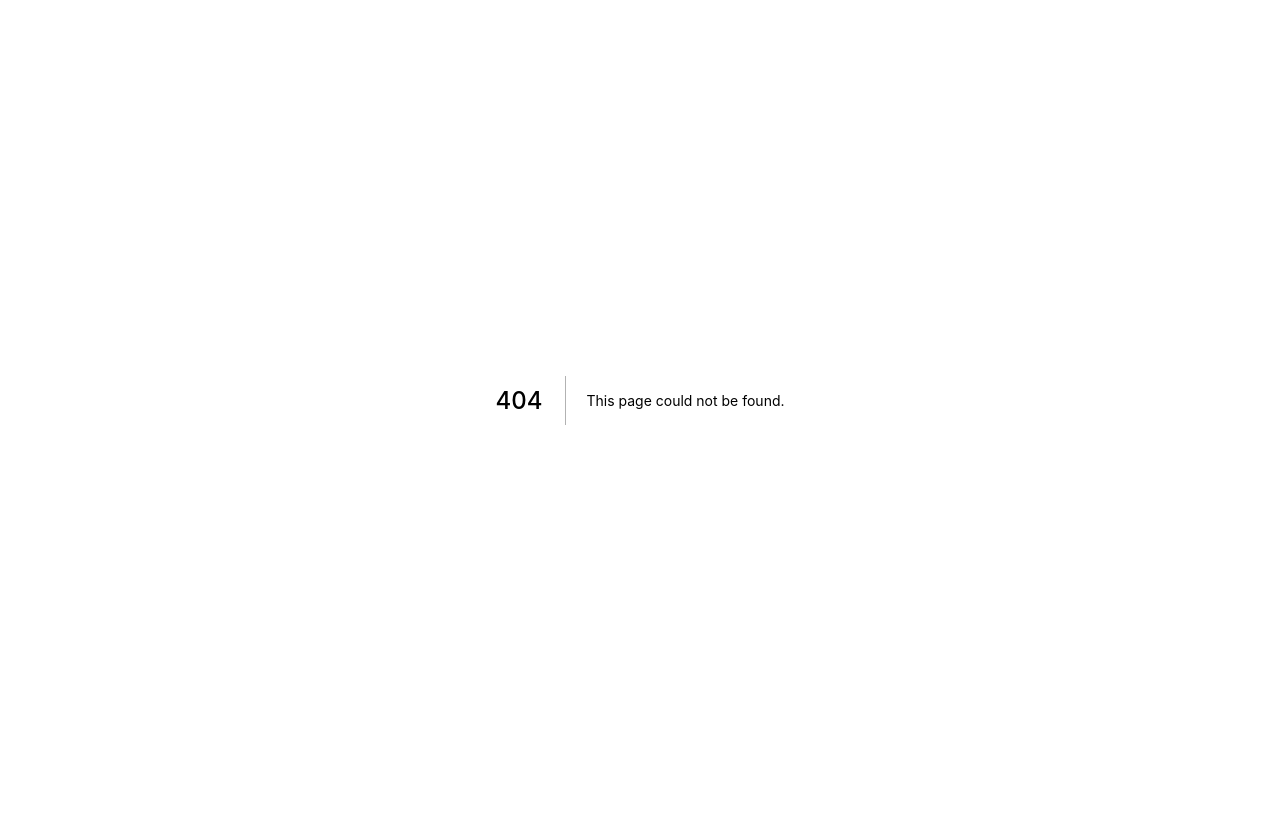
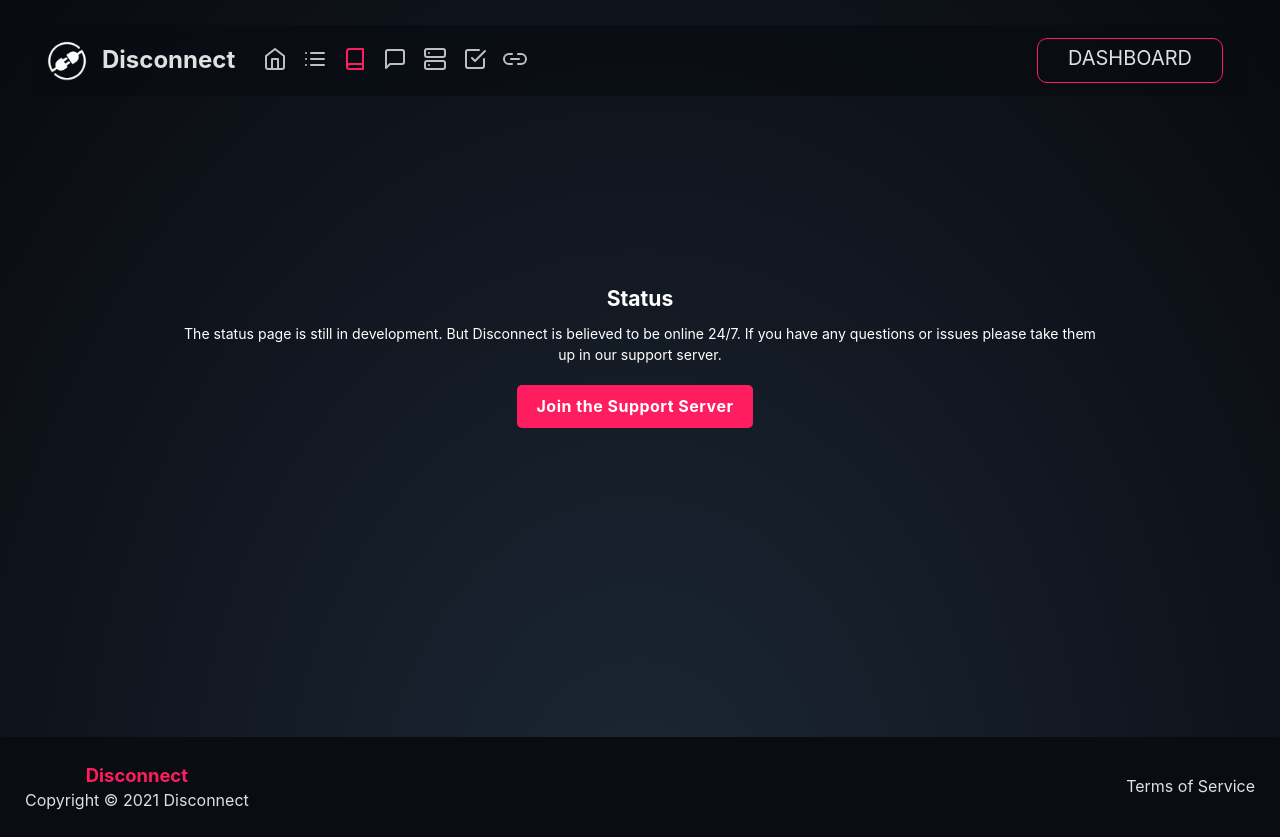
Before and after one commit to DisconnectDiscordBot/Website-V2, a Next.js app: page /status in a window 1280 px wide. Before the commit this address had no page. Before the commit the page ends 800 px from the top, so only its background shows below. Built offline with nearby package versions, Linux system fonts and the light colour scheme.

Commit message:
adding final touches

```diff
--- /dev/null
+++ b/pages/status.js
@@ -0,0 +1,58 @@
+import Layout from '../components/layouts/Layout';
+import styles from '../styles/Redirect.module.scss';
+import Link from 'next/link';
+import Head from 'next/head';
+
+export default function Status() {
+	return (
+		<>
+			<Layout page='about'>
+				<Head>
+					<title>Disconnect • Status</title>
+					<meta name='title' content='Disconnect • Status' />
+					<meta
+						name='description'
+						content='Check disconnects status.'
+					/>
+					<meta
+						property='og:url'
+						content='https://disconnectbot.vercel.app/status'
+					/>
+					<meta property='og:title' content='Disconnect • Status' />
+					<meta
+						property='og:description'
+						content='Check disconnects status.'
+					/>
+					<meta
+						property='twitter:url'
+						content='https://disconnectbot.vercel.app/status'
+					/>
+					<meta
+						property='twitter:title'
+						content='Disconnect • Status'
+					/>
+					<meta
+						property='twitter:description'
+						content='Check disconnects status.'
+					/>
+				</Head>
+
+				{/* Status Page Panels */}
+				<div className={styles.container}>
+					<div className={styles.inner}>
+						<h2>Status</h2>
+						<p>
+							The status page is still in development. But
+							Disconnect is believed to be online 24/7. If you
+							have any questions or issues please take them up in
+							our support server.
+						</p>
+						<Link href='https://discord.gg/gFJasaP5bf'>
+							<a>Join the Support Server</a>
+						</Link>
+					</div>
+				</div>
+			</Layout>
+		</>
+	);
+}
```
Also changed, not shown: pages/dashboard/index.js (added, +25 -0 lines).
